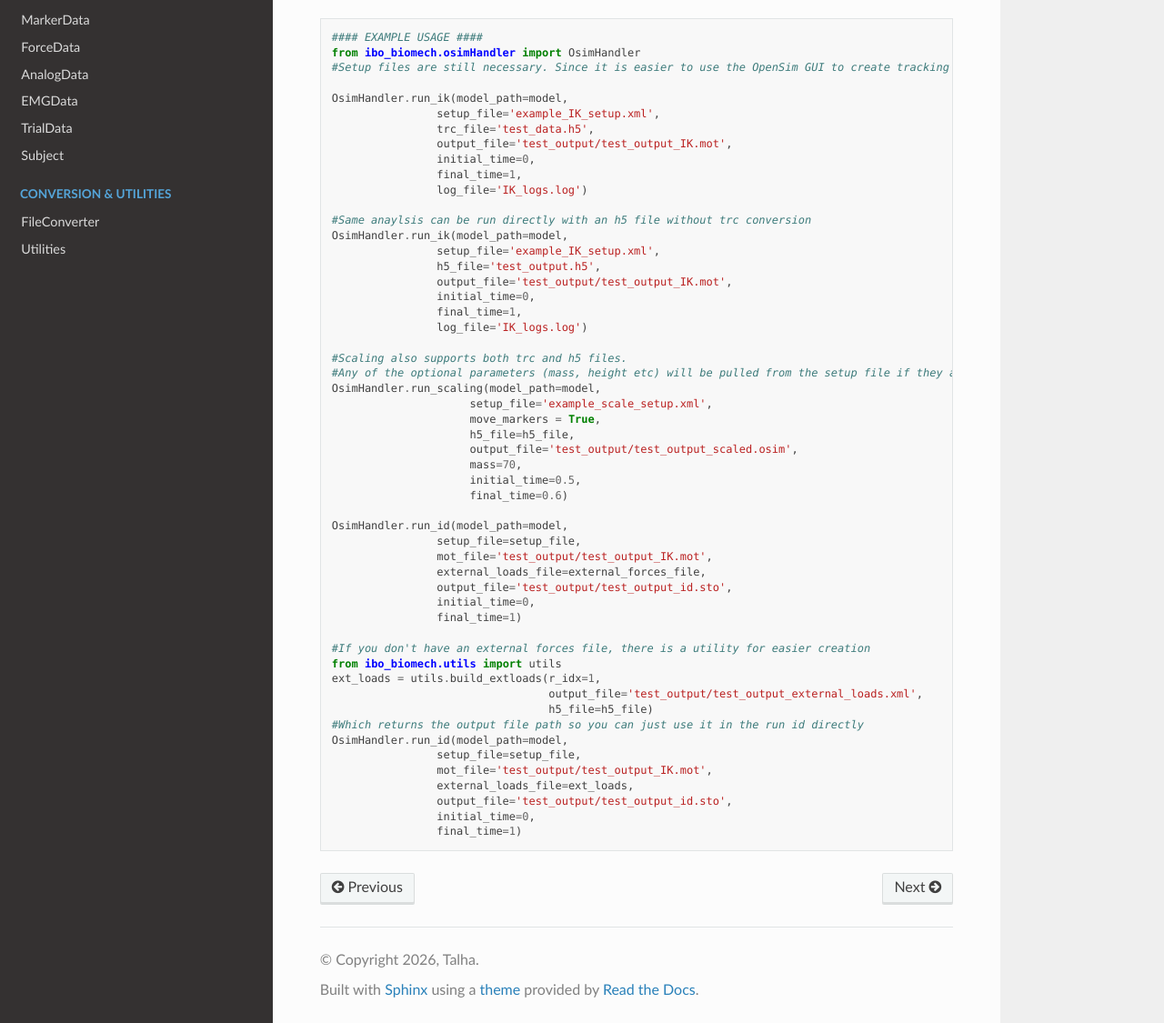
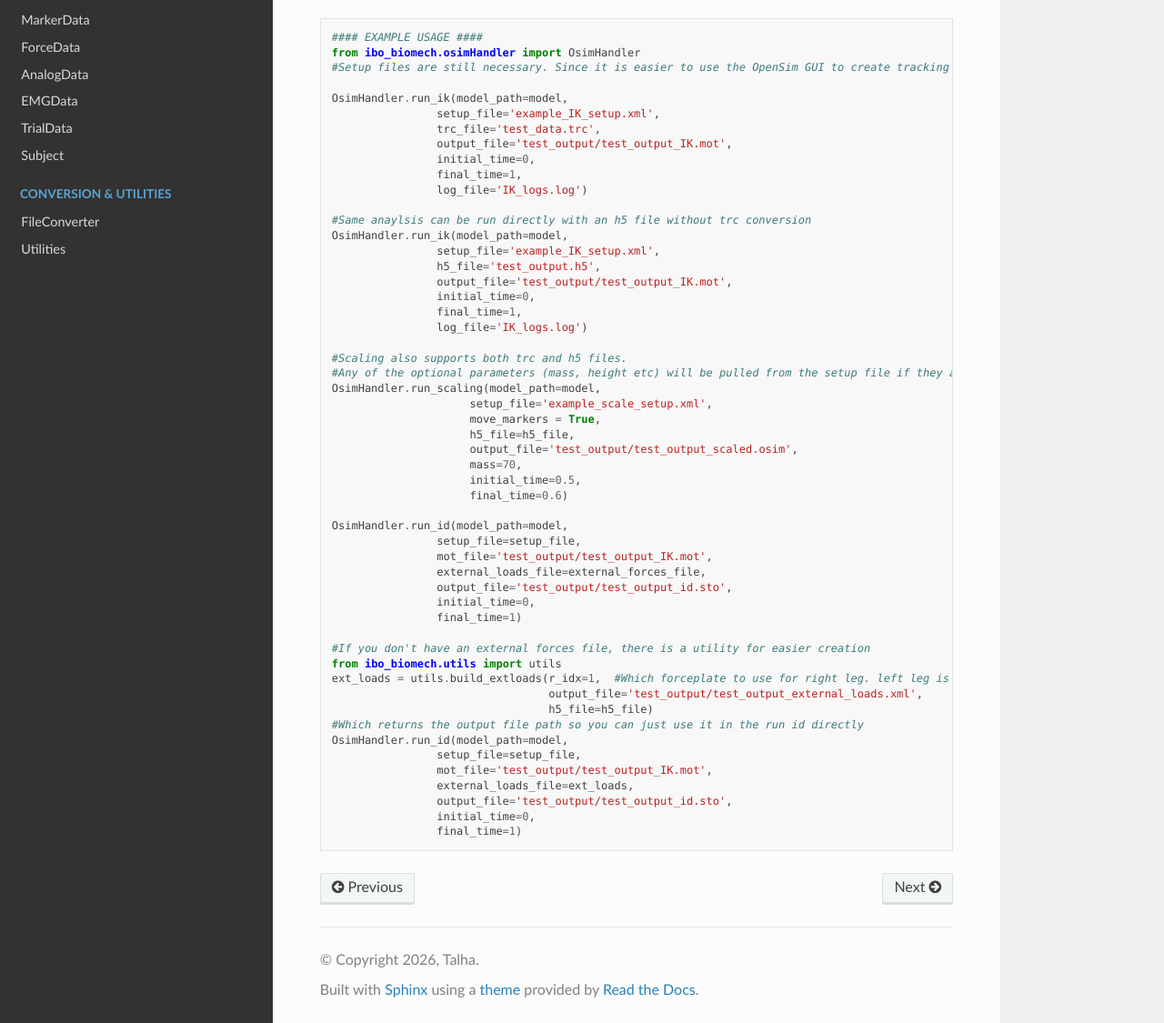
Before and after one commit to Talhauzumcu/ibo-biomech, a Sphinx documentation site: the page built from docs/api/osimHandler.rst, in a window 1280 px wide and 1389 px high, cut to the strip 264-1389 px from the top of the window. Shown: the whole strip at 91% size. Built offline with Sphinx 7.4.7 and the Read the Docs theme 3.1.0, drawn with Linux system fonts in a browser that asks for light colours.

Commit message:
Fixed type

```diff
--- a/docs/api/osimHandler.rst
+++ b/docs/api/osimHandler.rst
@@ -15,7 +15,7 @@ OsimHandler
 
    OsimHandler.run_ik(model_path=model,
                    setup_file='example_IK_setup.xml',
-                   trc_file='test_data.h5',
+                   trc_file='test_data.trc',
                    output_file='test_output/test_output_IK.mot',
                    initial_time=0,
                    final_time=1,
@@ -51,7 +51,7 @@ OsimHandler
 
    #If you don't have an external forces file, there is a utility for easier creation
    from ibo_biomech.utils import utils
-   ext_loads = utils.build_extloads(r_idx=1,
+   ext_loads = utils.build_extloads(r_idx=1,  #Which forceplate to use for right leg. left leg is automatically assigned.
                                     output_file='test_output/test_output_external_loads.xml',
                                     h5_file=h5_file)
    #Which returns the output file path so you can just use it in the run id directly
```
